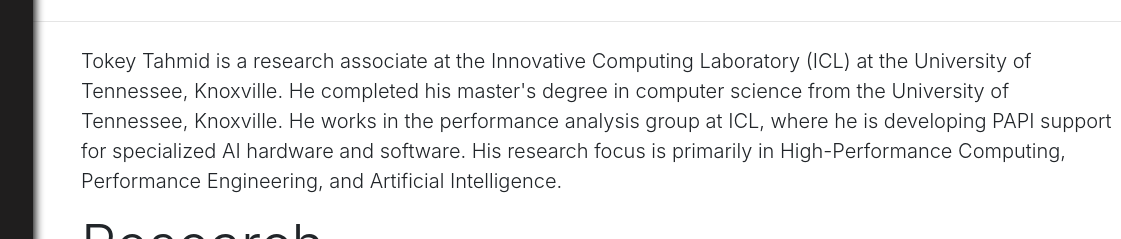
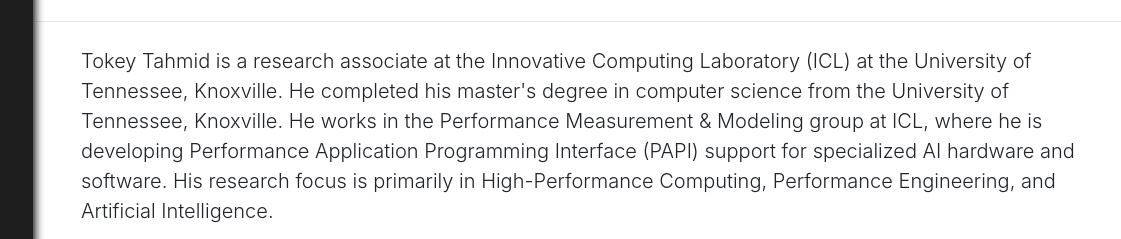
Before and after one commit to tokey-tahmid/tokey-tahmid.github.io, a plain HTML site: page index.html in a window 1280 px wide. Shown: the part 245-484 px from the top of the page, 159-1280 px from the left. Drawn offline with nearby package versions, Linux system fonts and the light colour scheme; files that its build step writes are made by us from their sources; some icons are missing; files whose address does not match are found by name; a web font is replaced by a local one.

Commit message:
Update index.html

```diff
--- a/index.html
+++ b/index.html
@@ -108,7 +108,7 @@
           <h1 class="display-4 heading padding-left">About Me</h1>
           <hr class="my-4" />
           <p class="lead padding-left">
-            Tokey Tahmid is a research associate at the Innovative Computing Laboratory (ICL) at the University of Tennessee, Knoxville. He completed his master's degree in computer science from the University of Tennessee, Knoxville. He works in the performance analysis group at ICL, where he is developing PAPI support for specialized AI hardware and software. His research focus is primarily in High-Performance Computing, Performance Engineering, and Artificial Intelligence.
+            Tokey Tahmid is a research associate at the Innovative Computing Laboratory (ICL) at the University of Tennessee, Knoxville. He completed his master's degree in computer science from the University of Tennessee, Knoxville. He works in the Performance Measurement & Modeling group at ICL, where he is developing Performance Application Programming Interface (PAPI) support for specialized AI hardware and software. His research focus is primarily in High-Performance Computing, Performance Engineering, and Artificial Intelligence.
           </p>
           <h1 class="display-4 heading padding-left">Research</h1>
           <hr class="my-4" />
```
